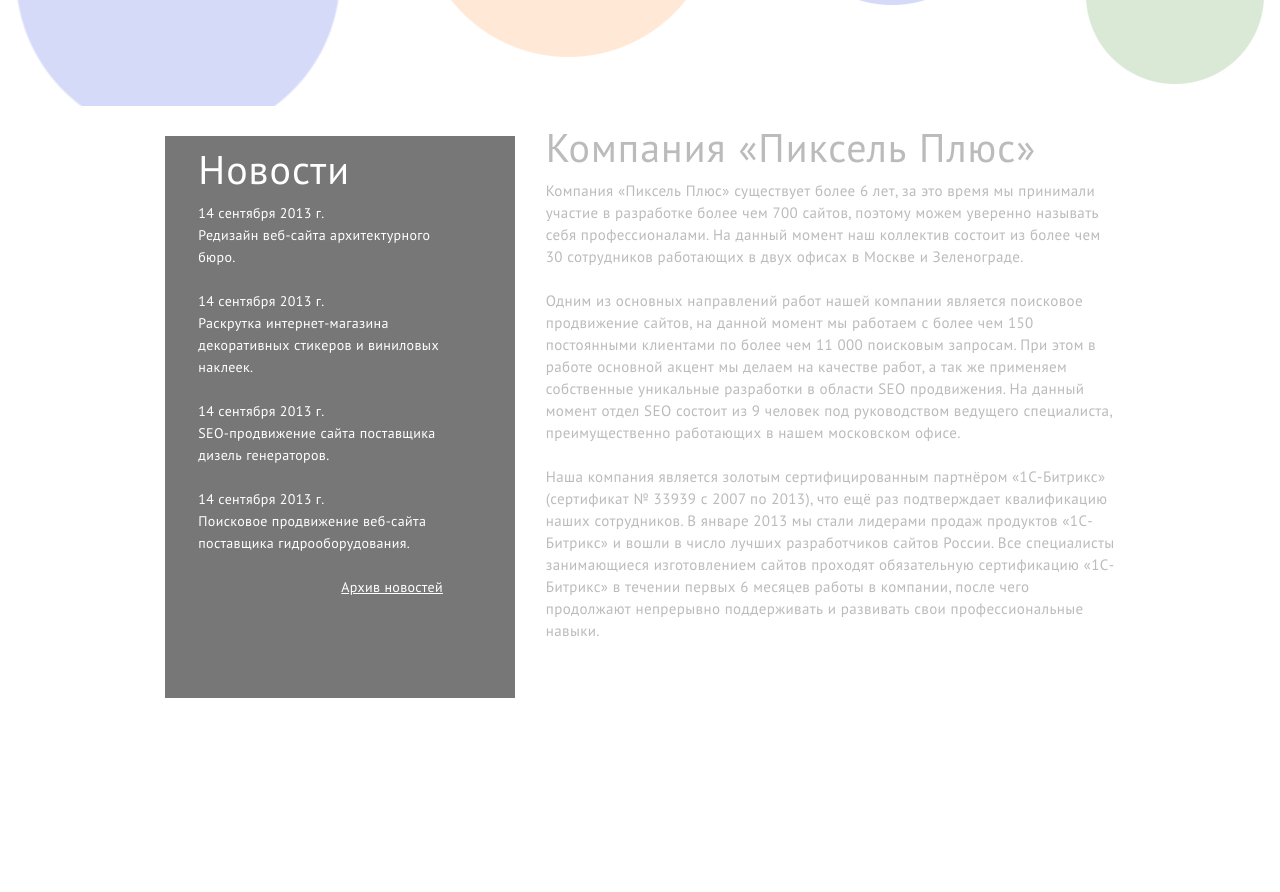
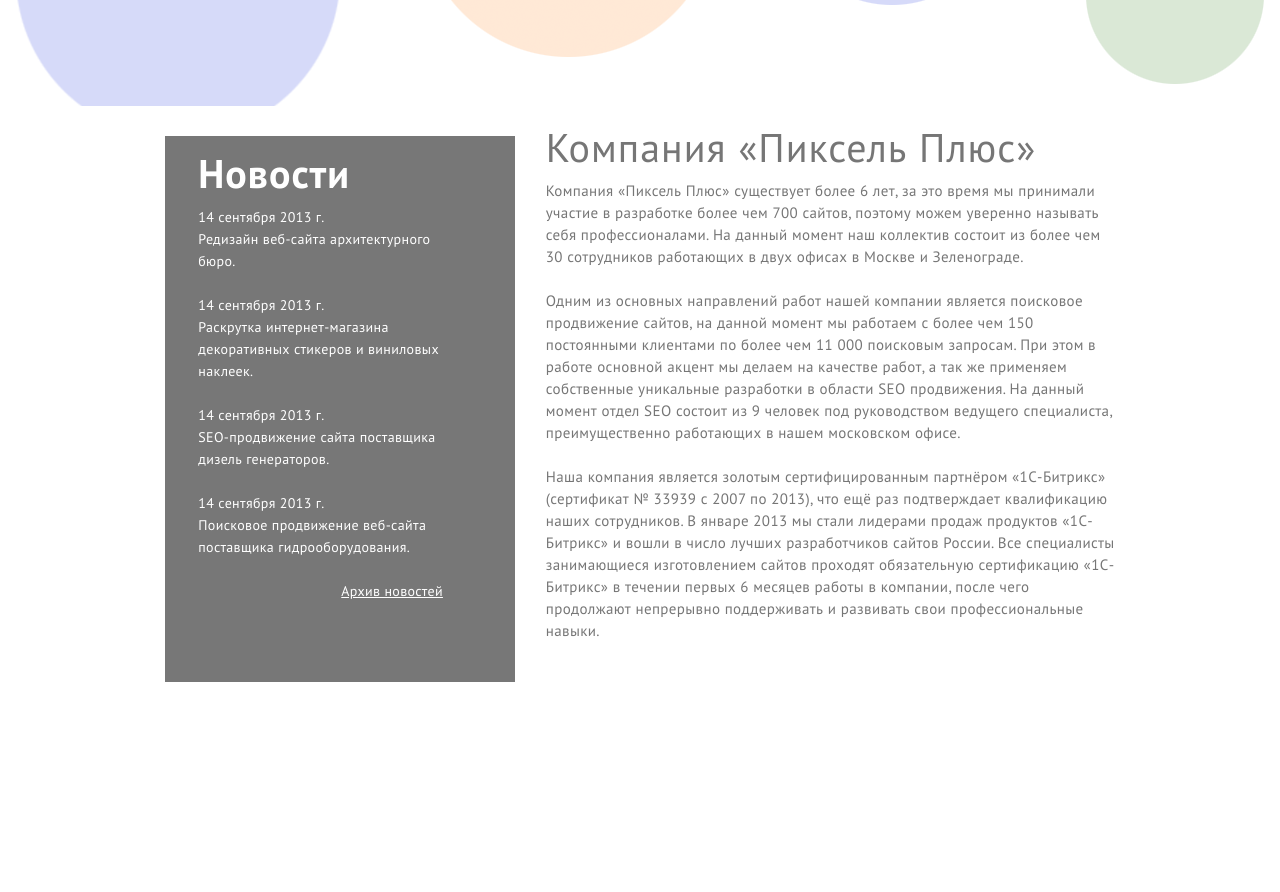
Before and after one commit to YaroslavRom/Second_Project-, a plain HTML site: page index.html in a window 1280 px wide. Shown: the part 600-1492 px from the top of the page. Drawn offline with Linux system fonts and the light colour scheme.

Commit message:
almost there to fix footer

```diff
--- a/css/style.css
+++ b/css/style.css
@@ -6,7 +6,6 @@
     display: flex;
     height: auto;
     flex-direction: column;
-    font-family: 'PT Sans', sans-serif;
     font-family: 'PT Sans', sans-serif;
 }
 
@@ -177,12 +176,12 @@ padding-left: 33px;
     line-height:22px;
     font-style: normal;
     text-decoration: none;
+    padding-bottom: 80px;
 
 }
 .archive{
     text-decoration: underline;
     margin-left: 143px;
-    padding-bottom: 100px;
 
 }
 
@@ -206,7 +205,7 @@ padding-left: 33px;
     line-height:22px;
     font-style: normal;
     text-decoration: none;
-    padding-top: 22px;
+    padding-top: 26px;
 
 }
 .right-mid{
@@ -220,7 +219,7 @@ padding-left: 33px;
     line-height: 22px;
     font-weight: 400;
     letter-spacing: 0.025em;
-    color: #bbbbbb;
+    color: #767676;
     width: 569px;
     height: 493px;
 
@@ -232,7 +231,7 @@ padding-left: 33px;
     line-height: 22px;
     font-weight: 400;
     letter-spacing: 0.025em;
-    color: #bbbbbb;
+    color: #767676;
 }
 
 .footer-b{
--- a/index.html
+++ b/index.html
@@ -74,7 +74,7 @@
                 <div class="left-mid">
                     <div class="mid-block">
                         <ul class="mid-txt">
-                            <li><p class="news-header">Новости</p></li>
+                            <li><p class="news-header"><b>Новости</b></p></li>
                             <br>
                             <li>14 сентября 2013 г.</li>
                             <li><a href="https://www.google.com/" >Редизайн веб-сайта архитектурного бюро. </a></li>
@@ -126,6 +126,10 @@
             </div>
         </div>
     </div>
+
+
+
+
     <!-- qq Content End -->
 
     <!-- qq Footer -->
```
